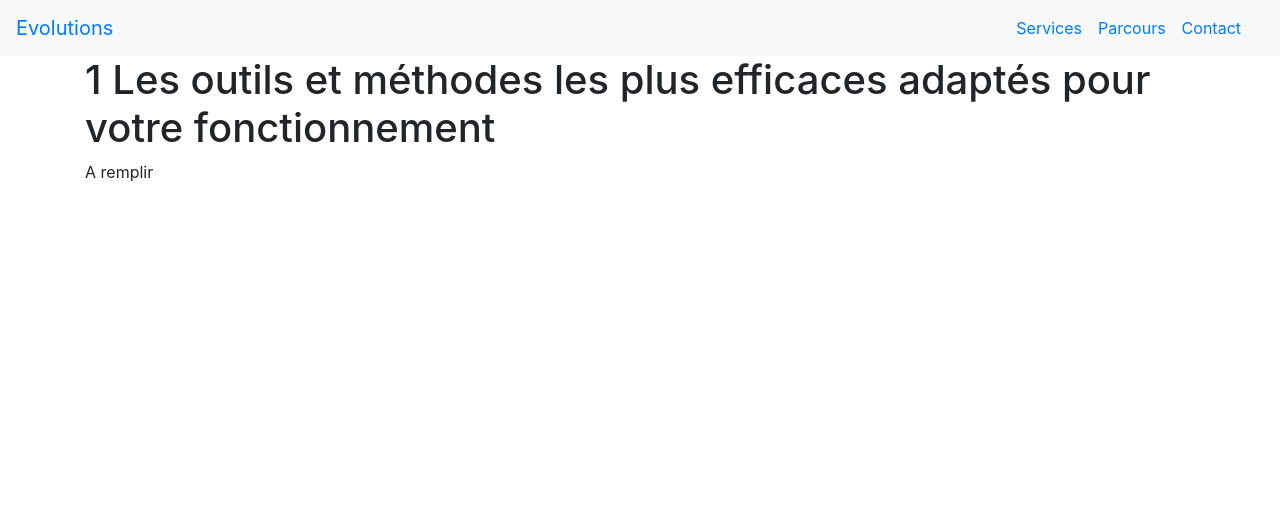
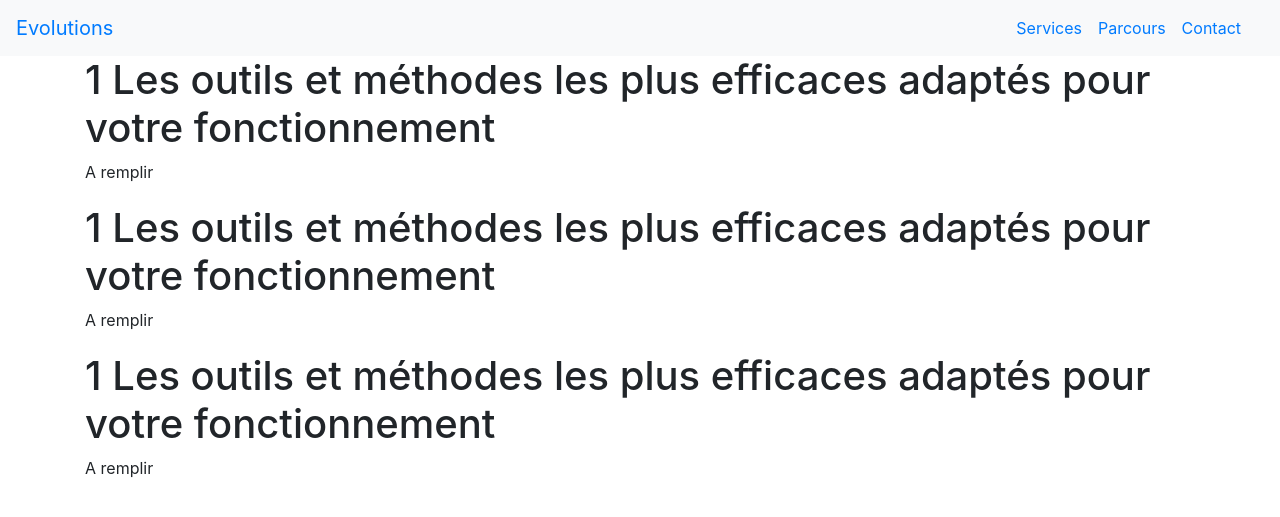
Before and after one commit to OrgaEvolutions/orgaevolutions.github.io, a Jekyll site: the page built from index.html, in a window 1280 px wide. Shown: the top 517 px of the page. Built offline with Jekyll 4.4.1, drawn with Linux system fonts in a browser that asks for light colours.

Commit message:
Update index.html

```diff
--- a/index.html
+++ b/index.html
@@ -6,3 +6,13 @@
 	<h1>1 Les outils et méthodes les plus efficaces adaptés pour votre fonctionnement</h1>
 	<p>A remplir</p>
 </div>
+
+<div class="py-1">
+	<h1>1 Les outils et méthodes les plus efficaces adaptés pour votre fonctionnement</h1>
+	<p>A remplir</p>
+</div>
+
+<div class="py-30">
+	<h1>1 Les outils et méthodes les plus efficaces adaptés pour votre fonctionnement</h1>
+	<p>A remplir</p>
+</div>
```
